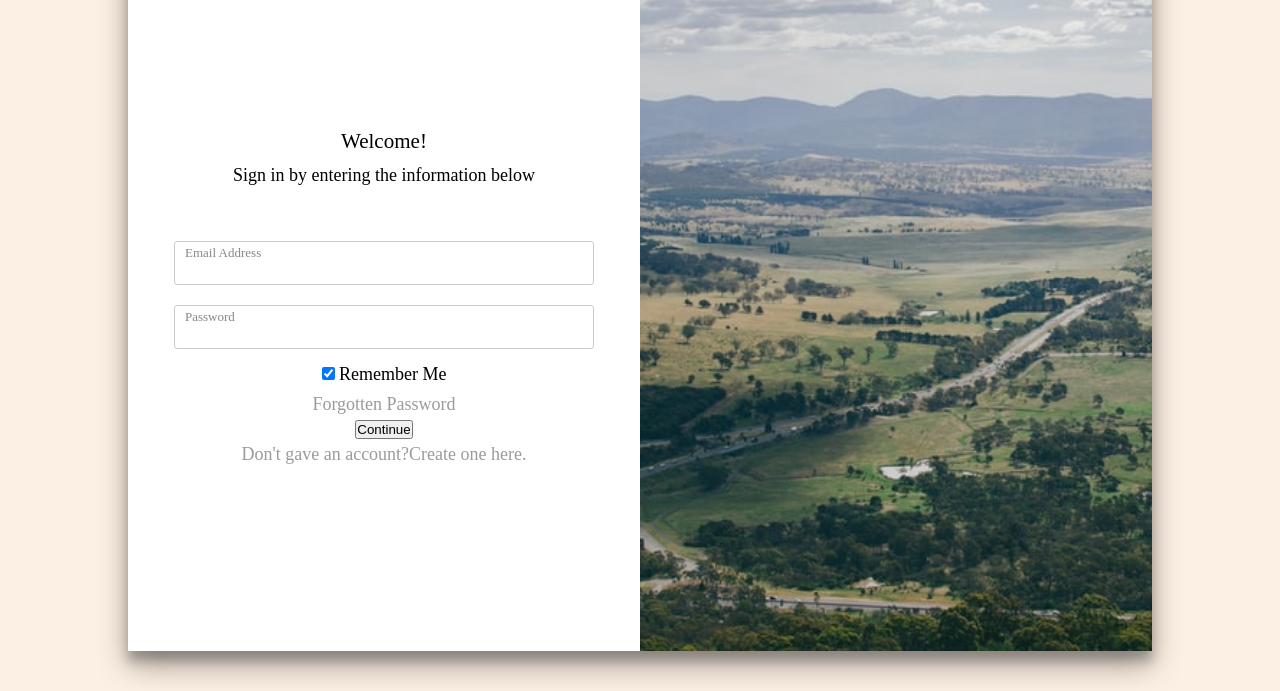
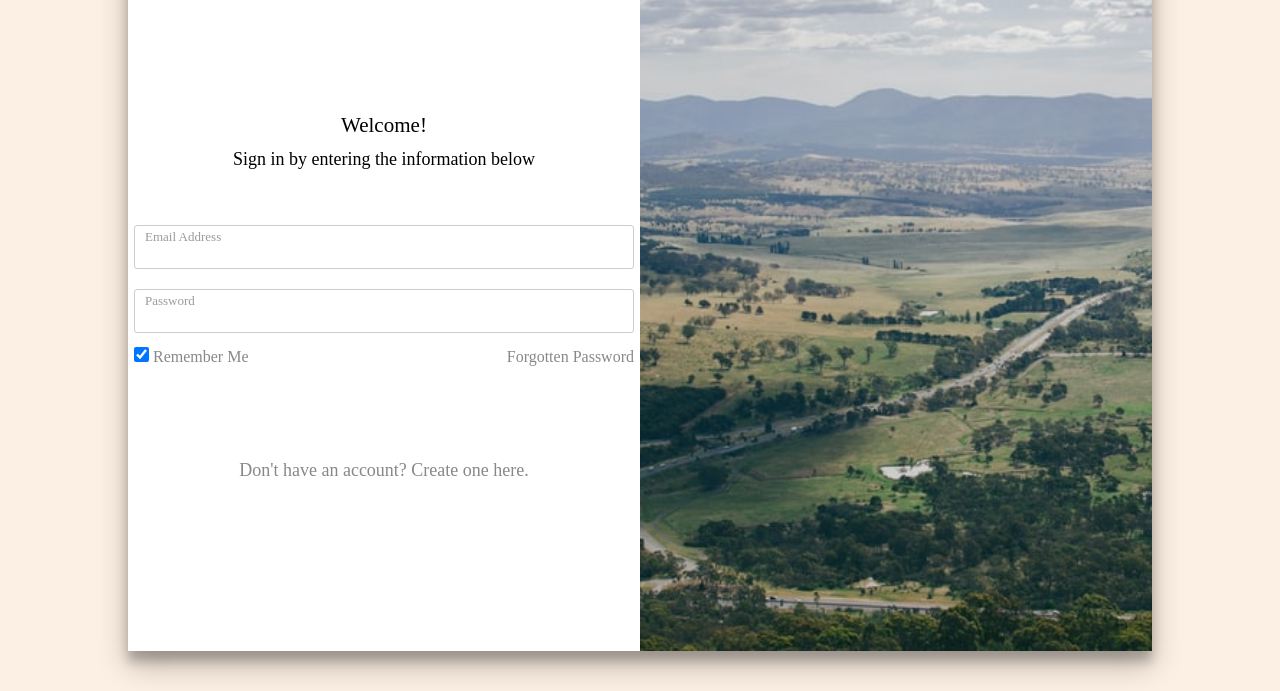
Before and after one commit to LuSimioni/Remit, a plain HTML site: page index.html in a window 1280 px wide. Shown: the part 109-800 px from the top of the page. Drawn offline with Linux system fonts and the light colour scheme.

Commit message:
Hover, botões

```diff
--- a/index.html
+++ b/index.html
@@ -12,6 +12,7 @@
   <div class="container">
     <div class="container-form">
       <h2 class="remit">Remit</h2>
+      <div class="teste">
         <form class="form-remit">
           <div class="heading">
             <h3 class="welcome">Welcome!</h3>
@@ -26,17 +27,20 @@
             <label for="password">Password</label>
             <input type="password" id="password" name="password">
           </div>
+          <div class="check-remember">
             <div>
               <input type="checkbox" id="checkbox" name="checkbox" checked>
               <label for="checkbox">Remember Me</label>
             </div>
             <a href="#" class="forgotten">Forgotten Password
             </a>
+          </div>
 
           <input type="submit" id="submit" value="Continue">
 
-        <a href="#" class="create">Don't gave an account?Create one here.</a>
+          <a href="#" class="create">Don't have an account? Create one here.</a>
         </form>
+      </div>
 
     </div>
     <div class="container-img"></div>
--- a/style.css
+++ b/style.css
@@ -1,5 +1,9 @@
 :root {
   --primary-color: #fff;
+  --gray-color-dark:  rgb(136, 136, 136);
+  --gray-color-light: #ccc;
+  --gray-color-medium: rgb(155, 155, 155);
+  --blue-color-medium: rgb(100, 140, 252);
 }
 
 * {
@@ -33,7 +37,7 @@ h3 {
 
 a {
   text-decoration: none;
-  color: rgb(155, 155, 155);
+  color: var(--gray-color-dark);
 }
 
 .container {
@@ -41,7 +45,7 @@ a {
   width: 80%;
   height: 90%;
   grid-template-columns: repeat(2, 1fr);
-  box-shadow: 0 14px 28px rgba(0, 0, 0, 0.35), 0 10px 10px rgba(0, 0, 0, 0.22);
+  box-shadow: 0 14px 28px rgba(0, 0, 0, 0.25), 0 10px 10px rgba(0, 0, 0, 0.22);
 }
 
 .container-img {
@@ -56,6 +60,14 @@ a {
   background-color: var(--primary-color);
 }
 
+
+.teste {
+  display: flex;
+  flex-direction: row;
+  justify-content: center;
+  height: 50%;
+}
+
 .container-form .form-remit {
   display: flex;
   height: 580px;
@@ -68,20 +80,20 @@ a {
   display: flex;
   flex-direction: column;
   text-align: center;
-  margin: 0px 0px 40px 0px;
+  margin-bottom: 40px;
 }
 
 
 .form-remit .form-control {
   display: flex;
   flex-direction: column;
-  border: 1px solid #ccc;
+  border: 1px solid var(--gray-color-light);
   border-radius: 3px;
-  width: 420px;
+  width: 100%;
   height: 44px;
   margin: 10px 0;
   font-size: 13px;
-  color: rgb(136, 136, 136);
+  color: var(--gray-color-medium);
 }
 
 .form-remit .form-control input{
@@ -97,3 +109,52 @@ a {
   padding: 3px 0 0 10px;
 
 }
+
+.form-remit .check-remember {
+  display: flex;
+  justify-content: space-between;
+  align-items: center;
+  width: 500px;
+  color: var(--gray-color-dark);
+  font-size: 16px;
+}
+
+.form-remit input[type="checkbox"] {
+  width: 15px;
+  height: 15px;
+}
+
+input:checked{
+  background-color: var(--blue-color-dark);
+  width: 15px;
+  height: 15px;
+}
+
+.form-remit .forgotten:hover {
+  text-decoration: underline;
+}
+
+.form-remit input[type="submit"] {
+  display: inline-block;
+  width: 500px;
+  height: 35px;
+  background: var(--blue-color-dark);
+  border-radius: 3px;
+  color: var(--primary-color);
+  border: none;
+  margin-top: 25px;
+  cursor: pointer;
+}
+
+.form-remit input[type="submit"]:hover {
+  border: 3px solid rgb(169, 192, 243);
+  outline-style: none;
+}
+
+.form-remit .create {
+  margin-top: 25px;
+}
+
+.form-remit .create:hover {
+  text-decoration: underline;
+}
```
Lines whose indentation alone changed are shown as unchanged.
